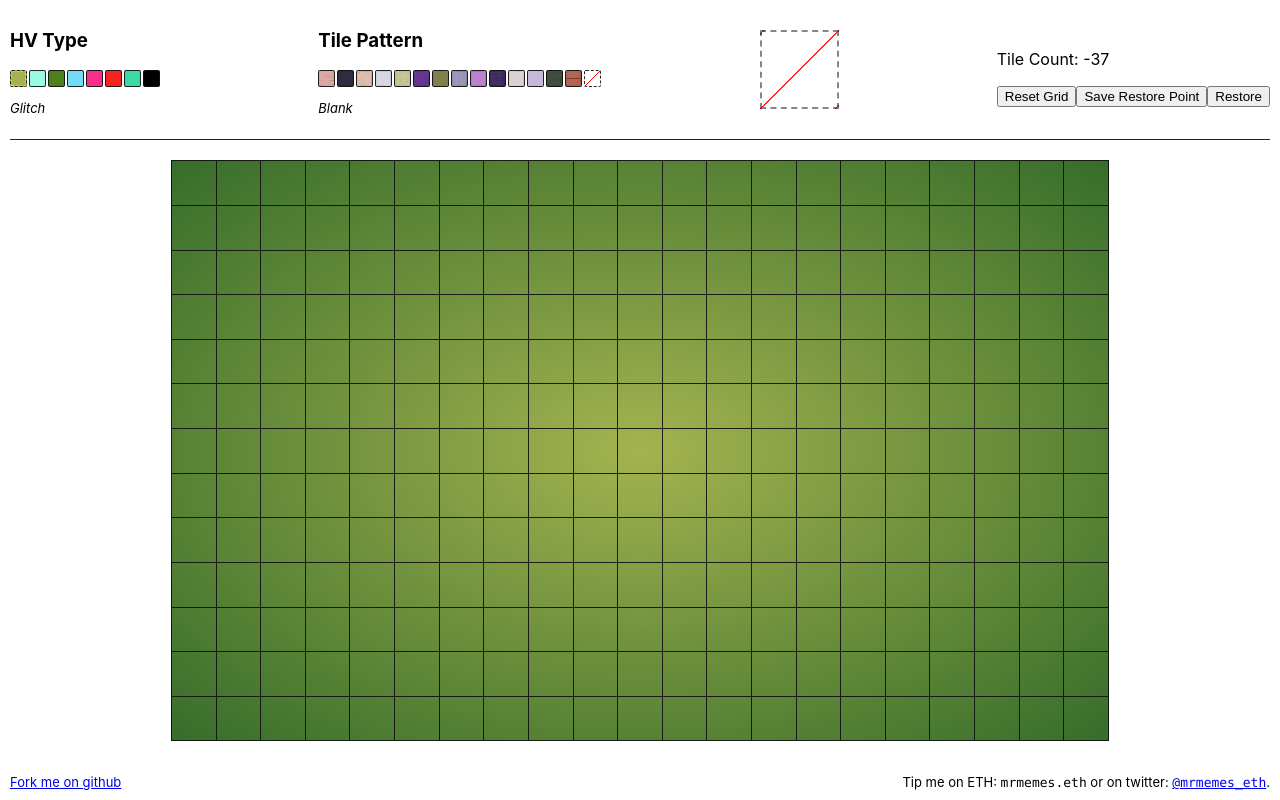
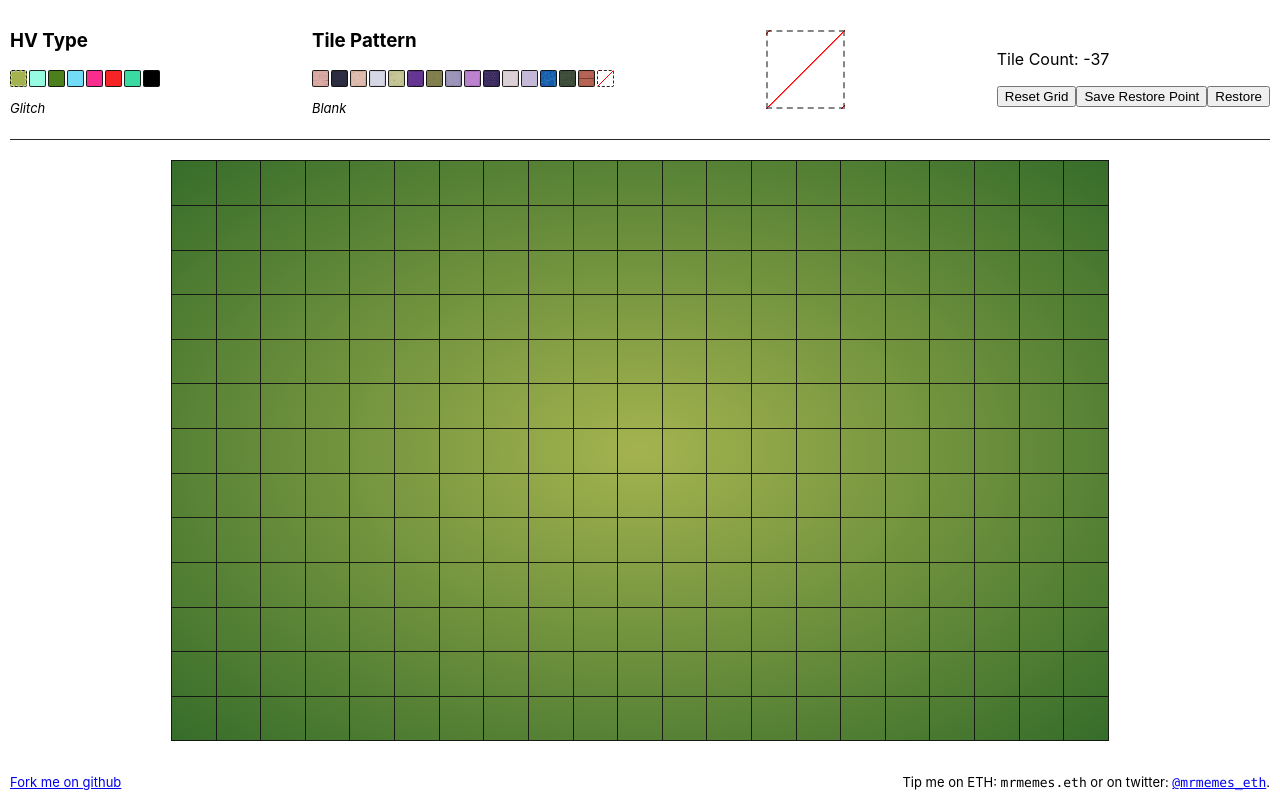
Before and after one commit to mrmemes-eth/hv-forge-sketcher, a React (Create React App) app: page / in a window 1280 px wide. Built offline with nearby package versions, Linux system fonts and the light colour scheme.

Commit message:
Add water tile

```diff
--- a/src/App.css
+++ b/src/App.css
@@ -261,6 +261,20 @@ main.app .grid {
   width: 100%;
   height: 100%;
   background-image: url("../public/images/warehouse.png");
+  background-size: 100% 100%;
+  opacity: 0.75;
+}
+
+.water {
+  background: rgba(25,91,173,1);
+  position: relative;
+}
+.water::after {
+  content: "";
+  position: absolute;
+  width: 100%;
+  height: 100%;
+  background-image: url("../public/images/water.png");
   background-size: 100% 100%;
   opacity: 0.75;
 }
--- a/src/App.js
+++ b/src/App.js
@@ -15,6 +15,7 @@ function App() {
     "nailed-metal",
     "sand",
     "warehouse",
+    "water",
     "watermelon",
     "wooden-floor",
     "blank",
```
Also changed, not shown: public/images/water.png (added).
